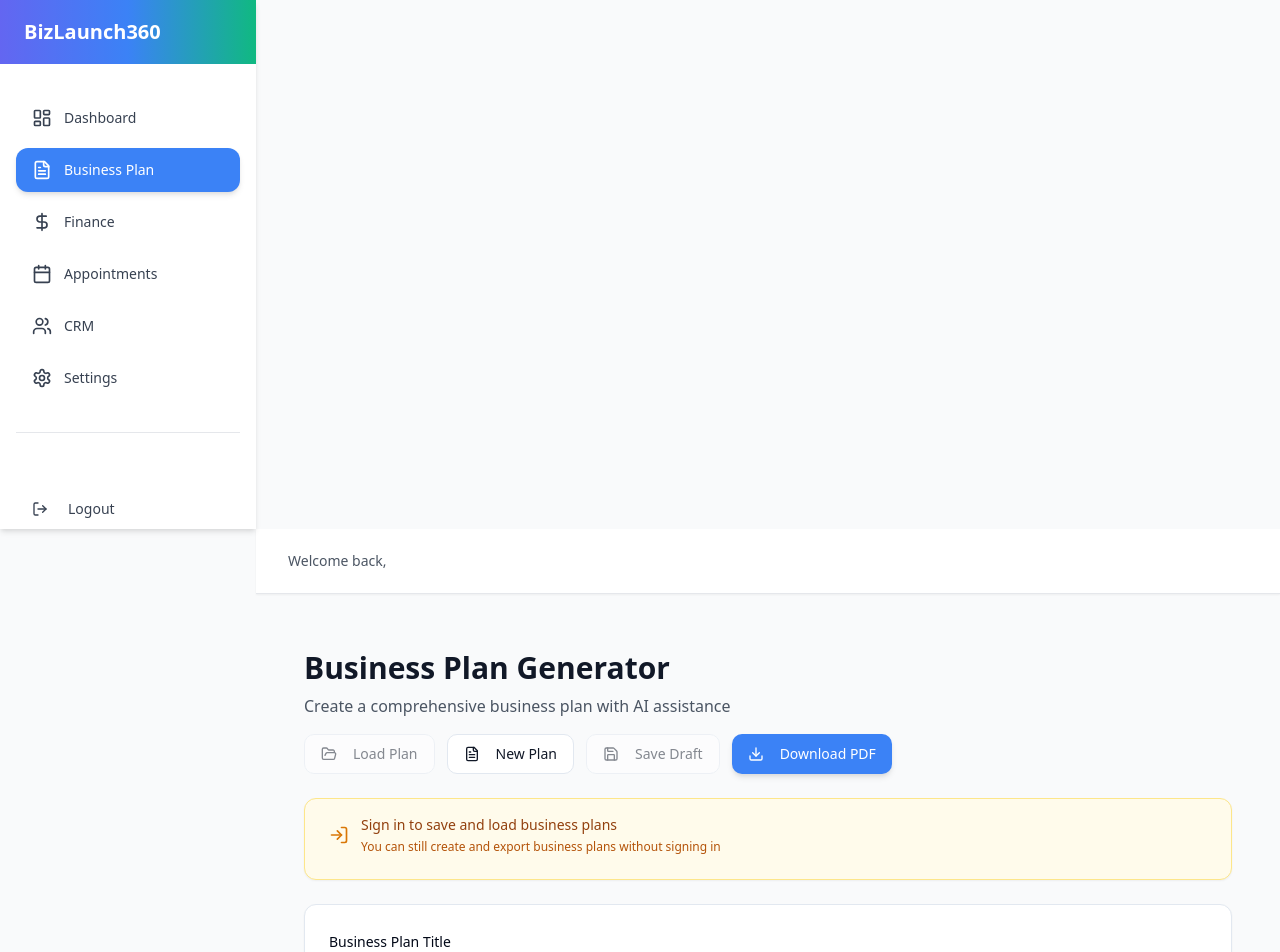
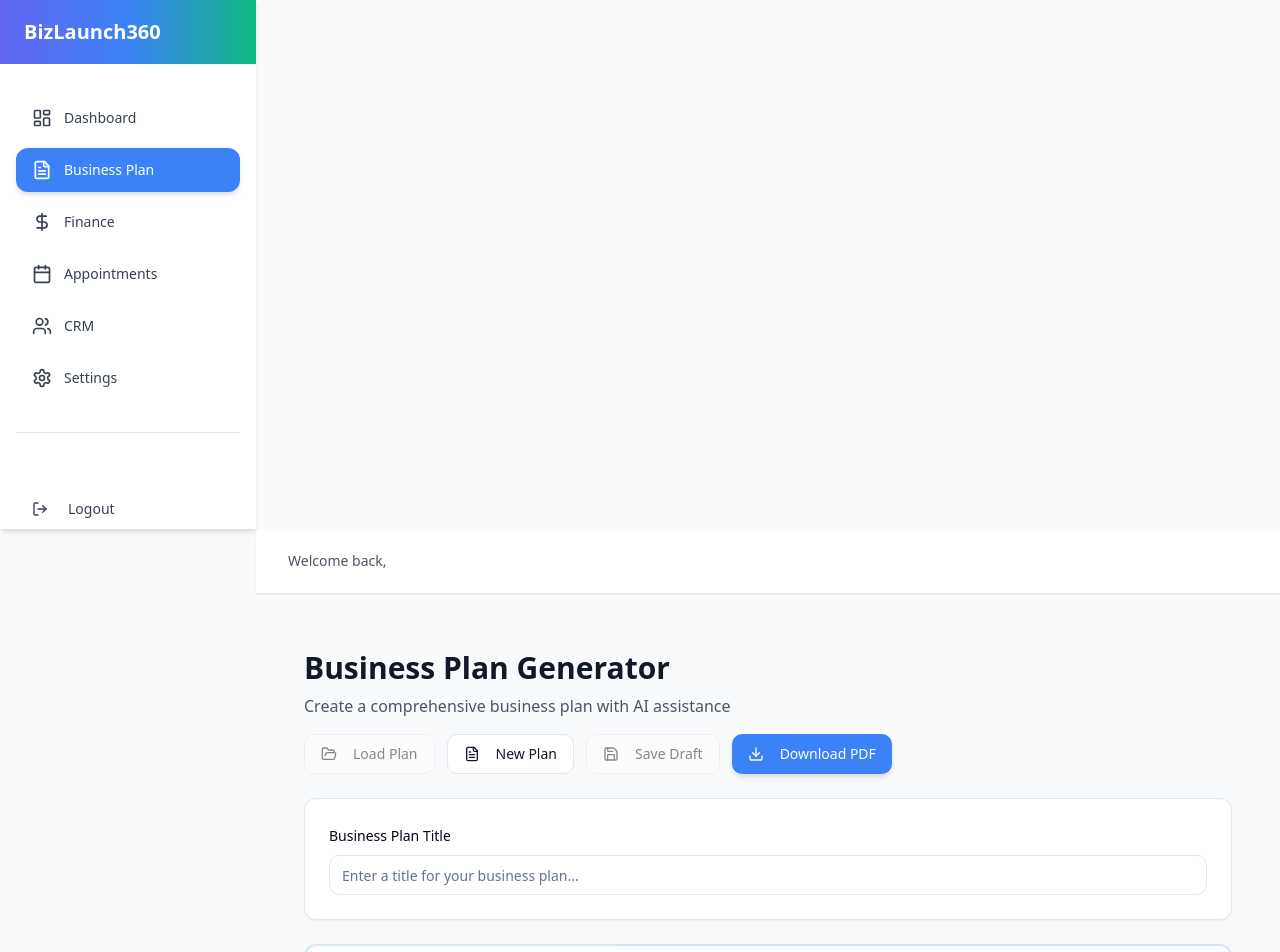
Before and after one commit to Zakariasisu5/bizlaunch360, a React (Vite) app: page /business-plan in a window 1280 px wide. Shown: the top 952 px of the page. Built offline with nearby package versions, Linux system fonts and the light colour scheme.

Commit message:
Remove authentication notice
Removes the "Sign in to save and load business plans" notice from the business plan page.

```diff
--- a/src/pages/BusinessPlan.tsx
+++ b/src/pages/BusinessPlan.tsx
@@ -518,24 +518,6 @@ Break-even Analysis:
           </div>
         </div>
 
-          {/* Authentication Status Notice */}
-          {!isAuthenticated && (
-            <Card className="border-amber-200 bg-amber-50 dark:bg-amber-950/10 dark:border-amber-800">
-              <CardContent className="pt-4">
-                <div className="flex items-center gap-3">
-                  <LogIn className="h-5 w-5 text-amber-600" />
-                  <div className="flex-1">
-                    <p className="text-sm font-medium text-amber-800 dark:text-amber-200">
-                      Sign in to save and load business plans
-                    </p>
-                    <p className="text-xs text-amber-700 dark:text-amber-300 mt-1">
-                      You can still create and export business plans without signing in
-                    </p>
-                  </div>
-                </div>
-              </CardContent>
-            </Card>
-          )}
 
           {/* Plan Title Input */}
         <Card>
```
